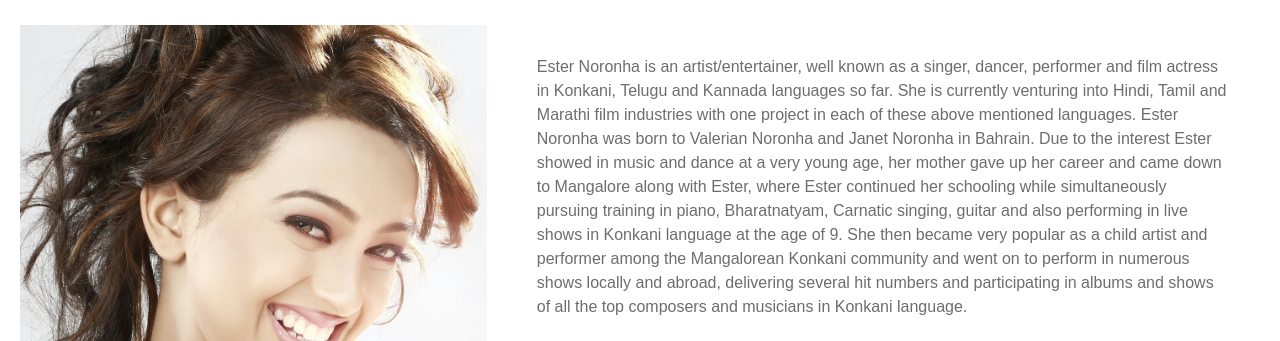
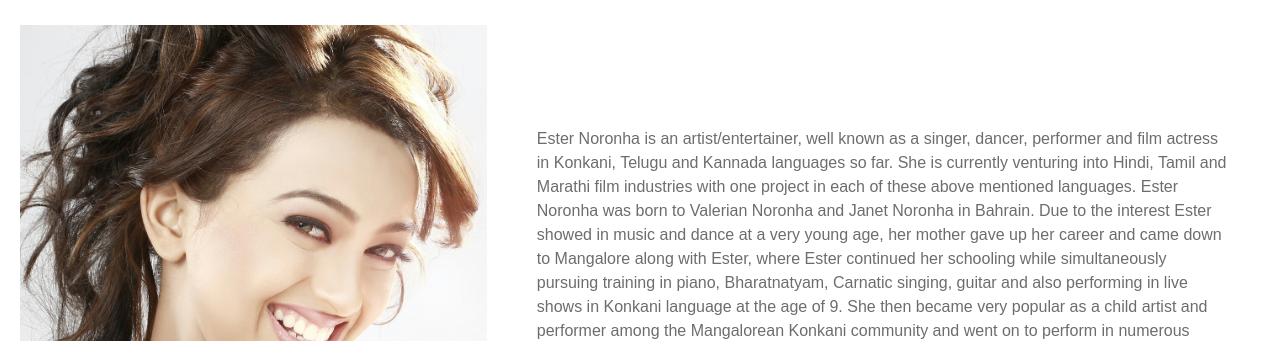
Before and after one commit to Ayman306/Ester_noronha_portfolio, a plain HTML site: page index.html in a window 1280 px wide. Shown: the part 611-952 px from the top of the page. Drawn offline with nearby package versions, Linux system fonts and the light colour scheme; files whose address does not match are found by name.

Commit message:
text updat

```diff
--- a/main.css
+++ b/main.css
@@ -146,6 +146,9 @@ ul {
     height: 40vh;
     overflow-y: scroll;
     padding: 30px;
+    margin-top: auto;
+    margin-bottom: auto;
+    display: block;
 }
 
 .films {
```
